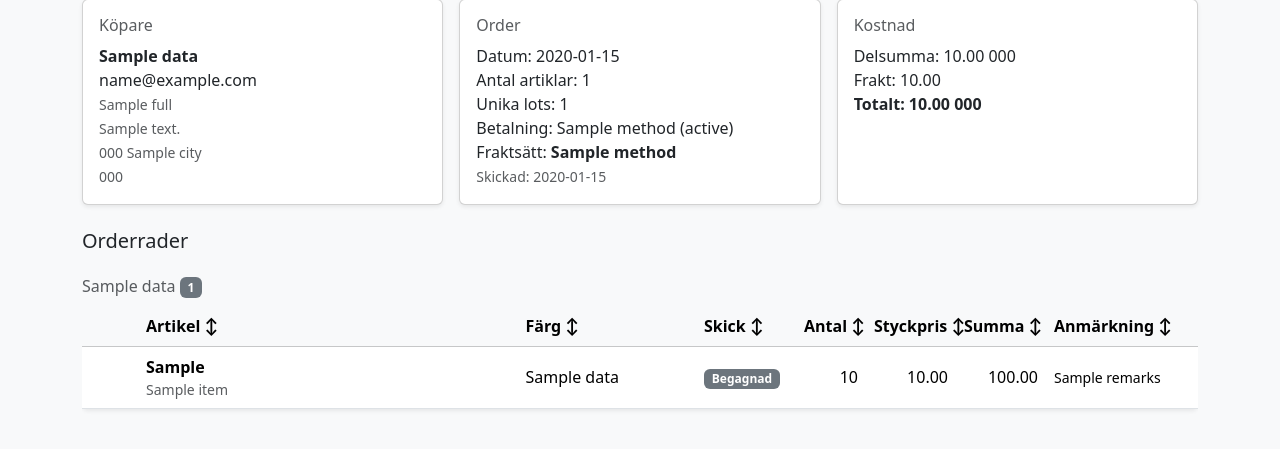
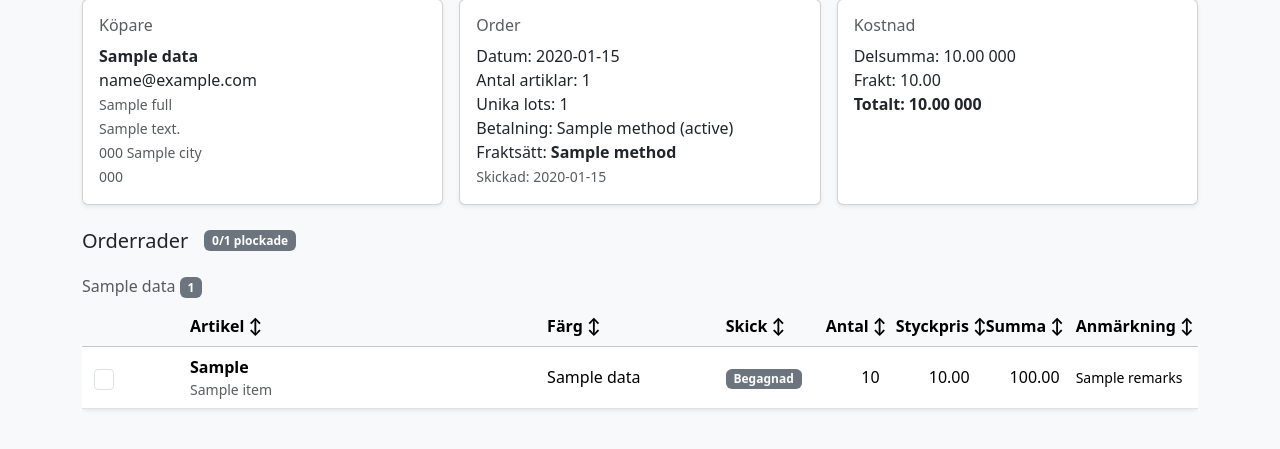
Before and after one commit to magnusrysjo/bricklink, a Flask app: page /orders/1 in a window 1280 px wide. Shown: the part 136-585 px from the top of the page. Run offline with Flask 3, Linux system fonts and the light colour scheme; a database or web service that is not in the repository returns one stand-in record (values such as "Sample title"); data that the repository does not hold is empty.

Commit message:
Checkboxar för plockstatus per orderrad
Avbockade rader tonas ner och stryks över. Status sparas i
localStorage per order och en räknare visar x/y plockade.

Co-Authored-By: Claude Fable 5 <noreply@anthropic.com>
Claude-Session: https://claude.ai/code/session_01MNemjjMFdHbbbh93yAkjo6

```diff
--- a/flask_app/templates/order_detail.html
+++ b/flask_app/templates/order_detail.html
@@ -58,14 +58,18 @@
   </div>
 </div>
 
-<h5>Orderrader</h5>
+<div class="d-flex align-items-center gap-3">
+  <h5 class="mb-0">Orderrader</h5>
+  <span id="pickProgress" class="badge bg-secondary"></span>
+</div>
 {% for cat_name, items in grouped_items.items() %}
 <h6 class="mt-4 mb-2 text-muted">{{ cat_name }} <span class="badge bg-secondary">{{ items|length }}</span></h6>
 <div class="table-responsive">
   <table class="table table-hover align-middle bg-white rounded shadow-sm order-items-table">
     <colgroup>
+      <col style="width:44px">
       <col style="width:56px">
-      <col style="width:34%">
+      <col style="width:32%">
       <col style="width:16%">
       <col style="width:100px">
       <col style="width:70px">
@@ -75,6 +79,7 @@
     </colgroup>
     <thead class="table-light">
       <tr>
+        <th></th>
         <th></th>
         <th class="sortable" data-sort="text">Artikel ↕</th>
         <th class="sortable" data-sort="text">Färg ↕</th>
@@ -87,7 +92,10 @@
     </thead>
     <tbody>
       {% for it in items %}
-      <tr>
+      <tr class="pick-row" data-pick-id="{{ it.inventory_id or (it.item.no ~ '-' ~ it.color_id) }}">
+        <td class="text-center">
+          <input type="checkbox" class="form-check-input pick-box" style="width:1.3em;height:1.3em;cursor:pointer">
+        </td>
         <td class="text-center">
           {% if it.item.type == "PART" %}
             <img src="https://img.bricklink.com/P/{{ it.color_id or 0 }}/{{ it.item.no }}.jpg"
@@ -130,7 +138,50 @@
   th.sortable { cursor: pointer; user-select: none; white-space: nowrap; }
   th.sortable:hover { background: #e9ecef; }
   .order-items-table { table-layout: fixed; }
+  tr.picked td { opacity: 0.45; }
+  tr.picked td:nth-child(3) { text-decoration: line-through; }
 </style>
+
+<script>
+// Plockstatus sparas i webbläsaren per order
+const PICK_KEY = 'picked-order-{{ order.order_id }}';
+
+function loadPicked() {
+  try { return new Set(JSON.parse(localStorage.getItem(PICK_KEY)) || []); }
+  catch { return new Set(); }
+}
+
+function savePicked(set) {
+  localStorage.setItem(PICK_KEY, JSON.stringify([...set]));
+}
+
+function updateProgress() {
+  const total = document.querySelectorAll('.pick-row').length;
+  const done = document.querySelectorAll('.pick-row.picked').length;
+  const badge = document.getElementById('pickProgress');
+  badge.textContent = `${done}/${total} plockade`;
+  badge.className = 'badge ' + (done === total && total > 0 ? 'bg-success' : 'bg-secondary');
+}
+
+const picked = loadPicked();
+document.querySelectorAll('.pick-row').forEach(row => {
+  if (picked.has(row.dataset.pickId)) {
+    row.classList.add('picked');
+    row.querySelector('.pick-box').checked = true;
+  }
+});
+updateProgress();
+
+document.addEventListener('change', (e) => {
+  if (!e.target.classList.contains('pick-box')) return;
+  const row = e.target.closest('.pick-row');
+  const id = row.dataset.pickId;
+  if (e.target.checked) { picked.add(id); row.classList.add('picked'); }
+  else { picked.delete(id); row.classList.remove('picked'); }
+  savePicked(picked);
+  updateProgress();
+});
+</script>
 
 <script>
 document.querySelectorAll('.order-items-table th.sortable').forEach(th => {
```
